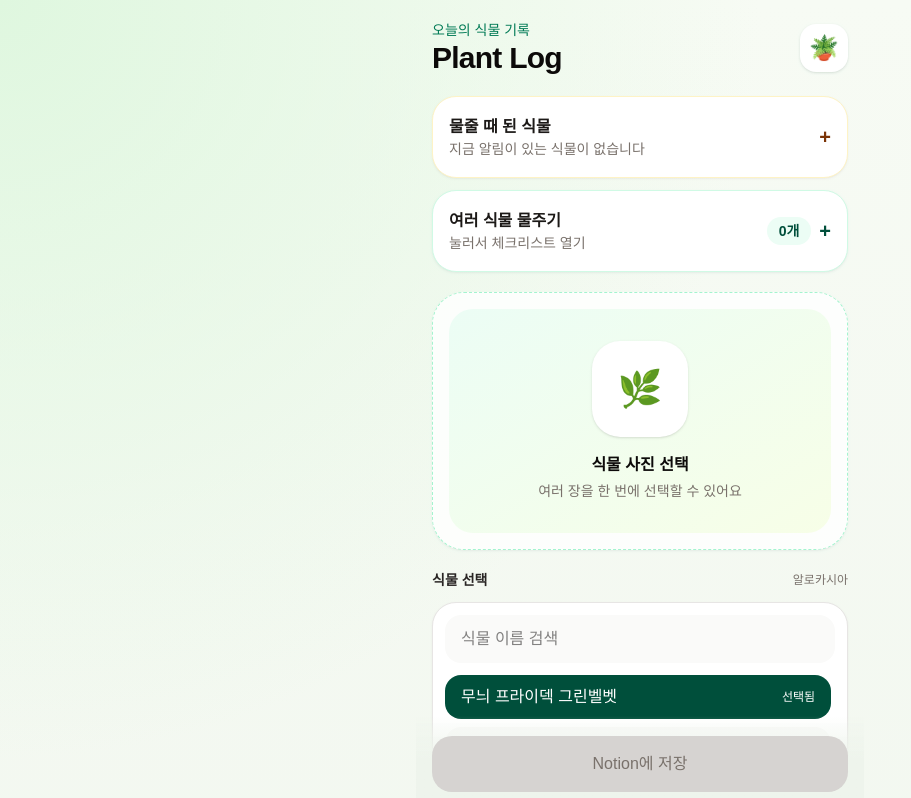
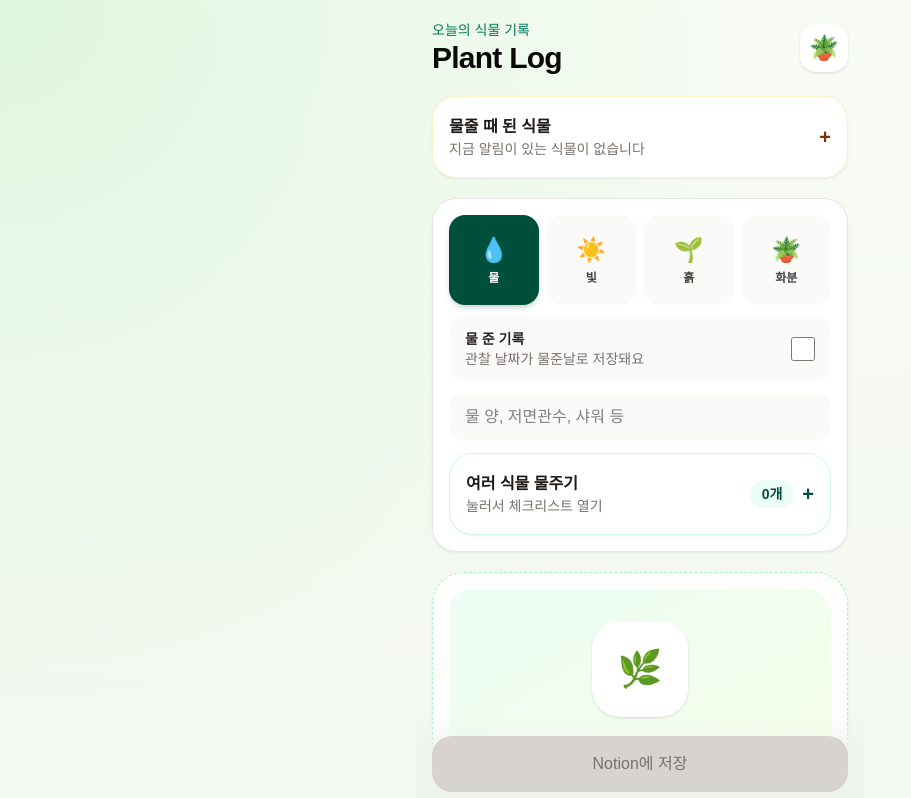
Before and after one commit to wo0h881-dev/plant-log, a Next.js app: page / in a window 1280 px wide. Shown: the top 798 px of the page, without its empty margins (0-911 px from the left). Built offline with nearby package versions, Linux system fonts and the light colour scheme.

Commit message:
Reorder plant log sections

```diff
--- a/components/BatchWatering.tsx
+++ b/components/BatchWatering.tsx
@@ -6,6 +6,8 @@ import type { Plant, SaveState } from "@/types/plant";
 type BatchWateringProps = {
   plants: Plant[];
   onWateringSaved?: () => void;
+  showDueAlerts?: boolean;
+  showManualWatering?: boolean;
 };
 
 type WateringResult = {
@@ -40,7 +42,12 @@ function canShowInWateringList(plant: Plant) {
   return !["자구", "사망"].includes(plant.category.trim());
 }
 
-export function BatchWatering({ plants, onWateringSaved }: BatchWateringProps) {
+export function BatchWatering({
+  plants,
+  onWateringSaved,
+  showDueAlerts = true,
+  showManualWatering = true,
+}: BatchWateringProps) {
   const [isDueOpen, setIsDueOpen] = useState(false);
   const [isOpen, setIsOpen] = useState(false);
   const [selectedIds, setSelectedIds] = useState<string[]>([]);
@@ -151,7 +158,8 @@ export function BatchWatering({ plants, onWateringSaved }: BatchWateringProps) {
 
   return (
     <div className="space-y-3">
-      <section className="rounded-[1.5rem] border border-amber-100 bg-white p-4 shadow-sm shadow-amber-950/5">
+      {showDueAlerts ? (
+        <section className="rounded-[1.5rem] border border-amber-100 bg-white p-4 shadow-sm shadow-amber-950/5">
         <button
           type="button"
           onClick={() => setIsDueOpen((current) => !current)}
@@ -238,9 +246,11 @@ export function BatchWatering({ plants, onWateringSaved }: BatchWateringProps) {
             ) : null}
           </div>
         ) : null}
-      </section>
+        </section>
+      ) : null}
 
-      <section className="rounded-[1.5rem] border border-emerald-100 bg-white p-4 shadow-sm shadow-emerald-950/5">
+      {showManualWatering ? (
+        <section className="rounded-[1.5rem] border border-emerald-100 bg-white p-4 shadow-sm shadow-emerald-950/5">
       <button
         type="button"
         onClick={() => setIsOpen((current) => !current)}
@@ -335,7 +345,8 @@ export function BatchWatering({ plants, onWateringSaved }: BatchWateringProps) {
           </button>
         </div>
       ) : null}
-      </section>
+        </section>
+      ) : null}
 
       {message ? (
         <div
--- a/components/PlantLogForm.tsx
+++ b/components/PlantLogForm.tsx
@@ -261,31 +261,11 @@ export function PlantLogForm() {
         </header>
 
         <div className="flex flex-1 flex-col gap-5">
-          <BatchWatering plants={plants} onWateringSaved={refreshPlants} />
-
-          <PlantPhotoUploader
-            files={photos}
-            onChange={setPhotos}
-            onCaptureDateChange={updateCaptureDate}
+          <BatchWatering
+            plants={plants}
+            onWateringSaved={refreshPlants}
+            showManualWatering={false}
           />
-
-          <PlantSelect
-            plants={plants}
-            value={selectedPlantLabel}
-            query={query}
-            recentPlants={recentPlants}
-            onQueryChange={setQuery}
-            onSelect={selectPlant}
-          />
-
-          <section className="rounded-[1.5rem] border border-stone-200 bg-white px-4 py-3 shadow-sm shadow-stone-950/5">
-            <p className="text-sm font-semibold text-stone-800">관찰 날짜 · {observedDate}</p>
-            <p className="mt-1 text-sm text-stone-500">
-              {dateSource === "capture"
-                ? "첫 번째 사진의 촬영일을 자동으로 불러왔어요."
-                : "사진에 촬영정보가 없어 오늘 날짜를 사용해요."}
-            </p>
-          </section>
 
           <section className="space-y-3 rounded-[1.5rem] border border-stone-200 bg-white p-4 shadow-sm shadow-stone-950/5">
             <div className="grid grid-cols-4 gap-2">
@@ -330,6 +310,11 @@ export function PlantLogForm() {
                   onChange={(event) => setWaterMemo(event.target.value)}
                   placeholder="물 양, 저면관수, 샤워 등"
                   className="h-12 w-full rounded-2xl bg-stone-50 px-4 text-base outline-none ring-1 ring-transparent transition focus:ring-emerald-500"
+                />
+                <BatchWatering
+                  plants={plants}
+                  onWateringSaved={refreshPlants}
+                  showDueAlerts={false}
                 />
               </div>
             ) : null}
@@ -422,6 +407,30 @@ export function PlantLogForm() {
             ) : null}
           </section>
 
+          <PlantPhotoUploader
+            files={photos}
+            onChange={setPhotos}
+            onCaptureDateChange={updateCaptureDate}
+          />
+
+          <PlantSelect
+            plants={plants}
+            value={selectedPlantLabel}
+            query={query}
+            recentPlants={recentPlants}
+            onQueryChange={setQuery}
+            onSelect={selectPlant}
+          />
+
+          <section className="rounded-[1.5rem] border border-stone-200 bg-white px-4 py-3 shadow-sm shadow-stone-950/5">
+            <p className="text-sm font-semibold text-stone-800">관찰 날짜 · {observedDate}</p>
+            <p className="mt-1 text-sm text-stone-500">
+              {dateSource === "capture"
+                ? "첫 번째 사진의 촬영일을 자동으로 불러왔어요."
+                : "사진에 촬영정보가 없어 오늘 날짜를 사용해요."}
+            </p>
+          </section>
+
           <section className="space-y-3 rounded-[1.5rem] border border-stone-200 bg-white p-4 shadow-sm shadow-stone-950/5">
             <div>
               <p className="text-sm font-semibold text-stone-800">관찰 태그</p>
```
